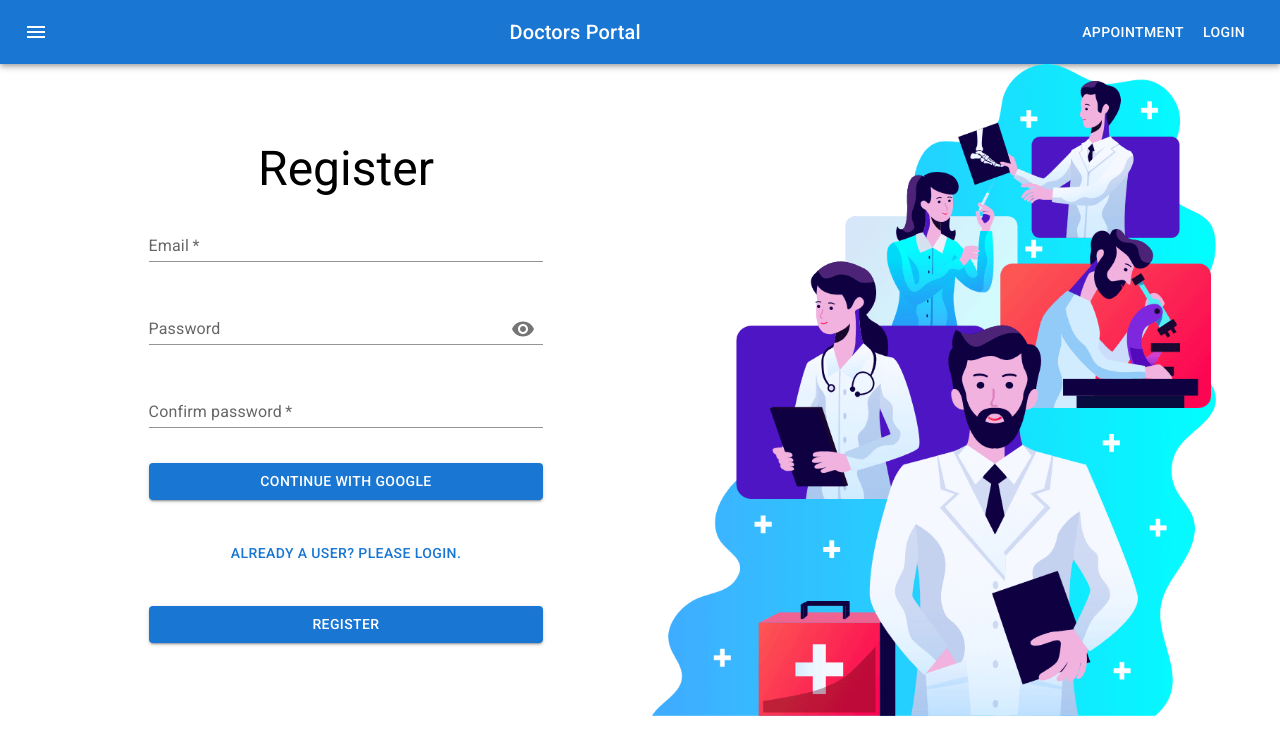
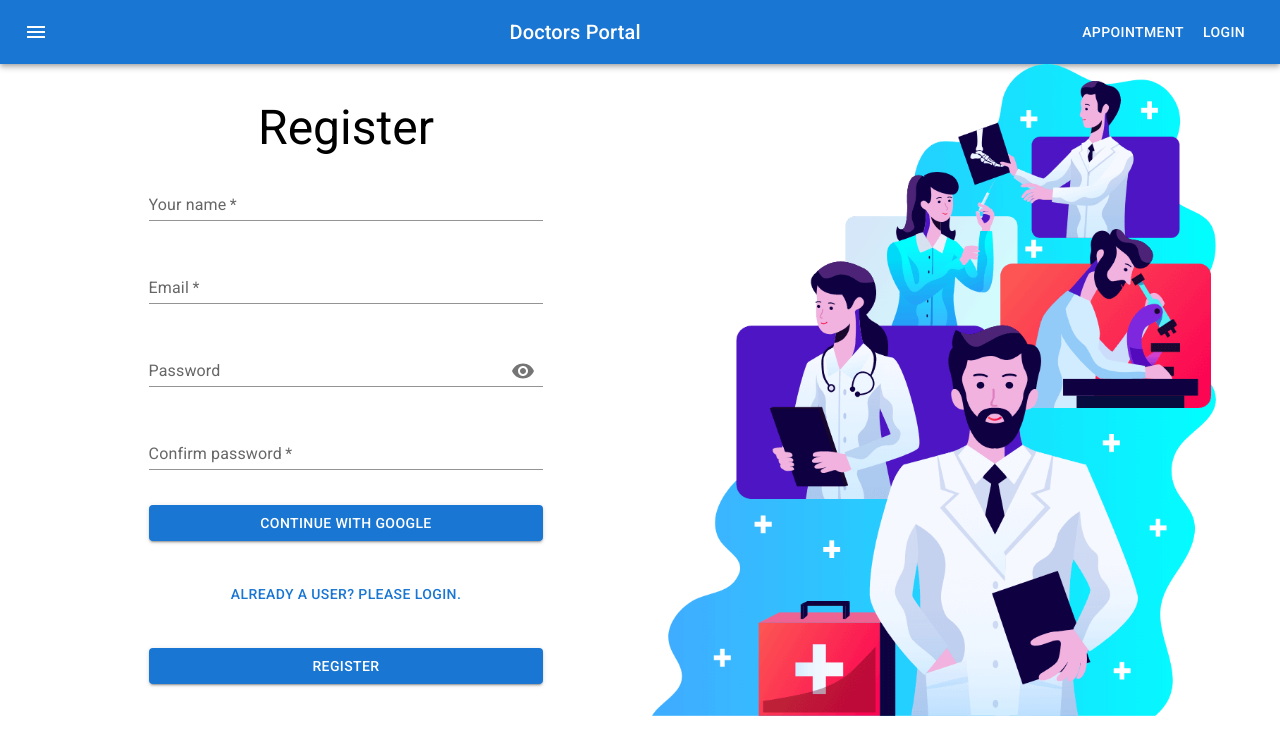
Before and after one commit to jayeen28/doctors-portal, a React (Create React App) app: page /register in a window 1280 px wide. Shown: the top 754 px of the page. Built offline with nearby package versions, Linux system fonts and the light colour scheme; no server answers.

Commit message:
redirect after registration done

```diff
--- a/src/Hooks/useFirebase.js
+++ b/src/Hooks/useFirebase.js
@@ -1,5 +1,5 @@
 import initializeAuthentication from "../Firebase/firebase.init";
-import { getAuth, onAuthStateChanged, signOut, createUserWithEmailAndPassword, signInWithEmailAndPassword, GoogleAuthProvider, signInWithPopup } from "firebase/auth";
+import { getAuth, onAuthStateChanged, signOut, createUserWithEmailAndPassword, signInWithEmailAndPassword, GoogleAuthProvider, signInWithPopup, updateProfile } from "firebase/auth";
 import { useEffect, useState } from "react";
 
 initializeAuthentication();
@@ -12,12 +12,26 @@ const useFirebase = () => {
     const googleProvider = new GoogleAuthProvider();
 
     //USER REGISTRATION
-    const userRegistration = (email, Password) => {
+    const userRegistration = (email, Password, userName, history) => {
         setisLoading(true)
         createUserWithEmailAndPassword(auth, email, Password)
-            .then(res => console.log(res.user))
+            .then(res => {
+                setuser(res.user);
+                updateUserName(userName);
+            })
             .catch(error => seterror(error.message))
-            .finally(() => setisLoading(false))
+            .finally(() => {
+                setisLoading(false);
+                history.push('/');
+            })
+    }
+
+    //UPDATE USER NAME
+    const updateUserName = (name) => {
+        updateProfile(auth.currentUser, {
+            displayName: `${name}`
+        }).then(res => { })
+            .catch(error => console.log(error.message))
     }
 
     //GOOGLE LOGIN
@@ -29,9 +43,7 @@ const useFirebase = () => {
     const userLogin = (email, password) => {
         setisLoading(true)
         return signInWithEmailAndPassword(auth, email, password)
-
     }
-
     //USER SIGN OUT
     const userLogOut = () => {
         signOut(auth)
--- a/src/Pages/Login/Login.js
+++ b/src/Pages/Login/Login.js
@@ -20,7 +20,7 @@ const Login = () => {
     const { userLogin, setuser, seterror, setisLoading, googleLogin } = useAuth();
     const history = useHistory();
     const location = useLocation();
-    const redirect_uri = location.state?.from;
+    const redirect_uri = location.state?.from || '/';
     const [values, setValues] = React.useState({
         password: '',
         showPassword: false,
@@ -36,7 +36,6 @@ const Login = () => {
     const handleMouseDownPassword = (event) => {
         event.preventDefault();
     };
-
     const { handleSubmit, register } = useForm();
     const onSubmit = data => {
         userLogin(data.userEmail, data.userPassword)
--- a/src/Pages/Register/Register.js
+++ b/src/Pages/Register/Register.js
@@ -12,17 +12,17 @@ import InputAdornment from '@mui/material/InputAdornment';
 import FormControl from '@mui/material/FormControl';
 import Visibility from '@mui/icons-material/Visibility';
 import VisibilityOff from '@mui/icons-material/VisibilityOff';
-import { Link } from 'react-router-dom';
+import { Link, useHistory } from 'react-router-dom';
 import useAuth from '../../Hooks/useAuth';
 
 const Register = () => {
-    const { userRegistration, isLoading, googleLogin } = useAuth();
-    const [errorStatus, seterrorStatus] = useState(false)
+    const { userRegistration, isLoading, googleLogin, setuser, seterror } = useAuth();
+    const [errorStatus, seterrorStatus] = useState(false);
+    const history = useHistory();
     const [values, setValues] = React.useState({
         password: '',
         showPassword: false,
     });
-
     const handleClickShowPassword = () => {
         setValues({
             ...values,
@@ -36,16 +36,22 @@ const Register = () => {
 
     const { handleSubmit, register } = useForm();
     const onSubmit = data => {
-        const { userEmail, userPassword, userConfirmedPass } = data;
+        const { userEmail, userPassword, userConfirmedPass, userName } = data;
         if (userPassword === userConfirmedPass) {
-            userRegistration(userEmail, userPassword);
+            userRegistration(userEmail, userPassword, userName, history);
             seterrorStatus(false);
         }
         else {
             seterrorStatus(true);
         }
     }
-
+    const googleLoginHandler = () => {
+        googleLogin()
+            .then(res => {
+                setuser(res.user);
+            })
+            .catch(error => seterror(error.message))
+    }
     return (
         <Container>
             <Grid container spacing={3} sx={{ alignItems: 'center', justifyContent: 'center' }}>
@@ -64,7 +70,8 @@ const Register = () => {
                                     <form onSubmit={handleSubmit(onSubmit)} className="register-form">
 
                                         {/* EMAIL INPUT FIELD */}
-                                        <TextField id="standard-basic" {...register('userEmail')} label="Email" type="email" variant="standard" required />
+                                        <TextField {...register('userName')} label="Your name" type="text" variant="standard" required />
+                                        <TextField {...register('userEmail')} label="Email" type="email" variant="standard" required />
 
                                         {/* PASSWORD INPUT FIELD */}
                                         <FormControl variant="standard">
@@ -90,7 +97,7 @@ const Register = () => {
 
                                         {/* PASSWORD CONFIRMATION */}
                                         <TextField id="confirm-password" error={errorStatus} {...register('userConfirmedPass')} label="Confirm password" type="password" variant="standard" required />
-                                        <Button variant="contained" onClick={() => googleLogin()}>Continue with Google</Button>
+                                        <Button variant="contained" onClick={() => googleLoginHandler()}>Continue with Google</Button>
                                         <Link to='/login'><Button variant="text">Already a user? Please login.</Button></Link>
                                         {/* SUBMIT BUTTON */}
                                         <Button type='submit' variant="contained">Register</Button>
```
